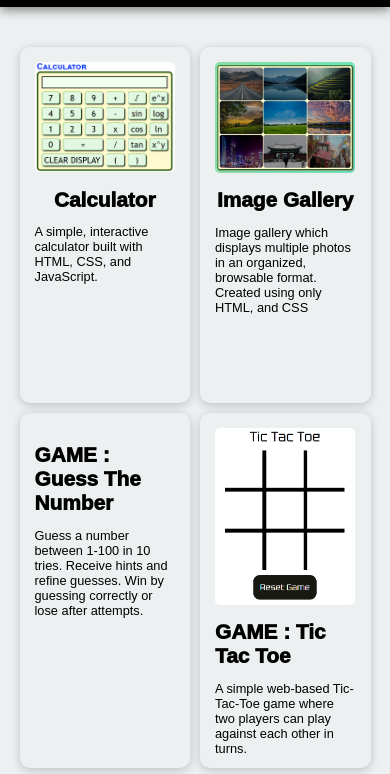
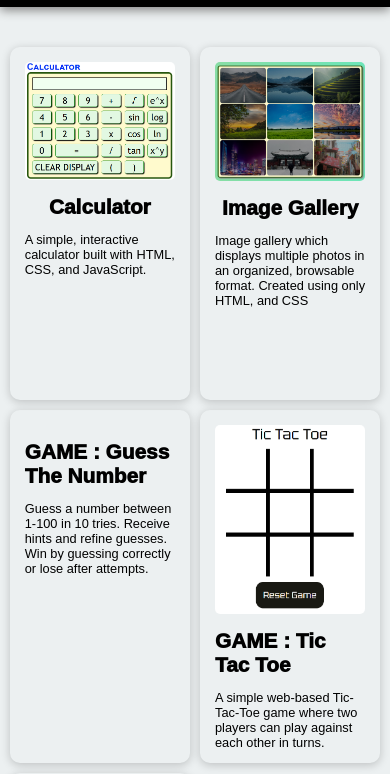
Before and after one commit to mayank-0103/mayank-0103, a plain HTML site: page index.html in a window 390 px wide. Shown: the part 70-844 px from the top of the page. Drawn offline with Linux system fonts and the light colour scheme; a web font is replaced by a local one.

Commit message:
Bus fixes

```diff
--- a/script.js
+++ b/script.js
@@ -3,6 +3,13 @@ const elem_1 = document.querySelector('#card1');
 const elem_2 = document.querySelector('#card2');
 const elem_3 = document.querySelector('#card3');
 const elem_4 = document.querySelector('#card4');
+
+function body_width() {
+    document.body.style.width = (95/100*document.documentElement.clientWidth) + "px";
+};
+
+body_width();
+window.onresize = body_width;
 
 // Adding links to each of them
 elem_1.addEventListener("click", function () {
--- a/style.css
+++ b/style.css
@@ -22,9 +22,9 @@ body {
     align-items: center;
     flex-direction: column;
     flex-wrap: nowrap;
-    max-width: 95vw;
     margin: auto;
     background-color: #ecf0f1;
+    overflow-x: hidden;
 }
 
 .heading-bar{
@@ -134,9 +134,6 @@ body {
         margin-bottom: 10px;
         margin-top: 40px;
     }
-    body {
-        width: 90vw;
-    }
     .cards p {
         font-size: 0.8em;
     }
```
